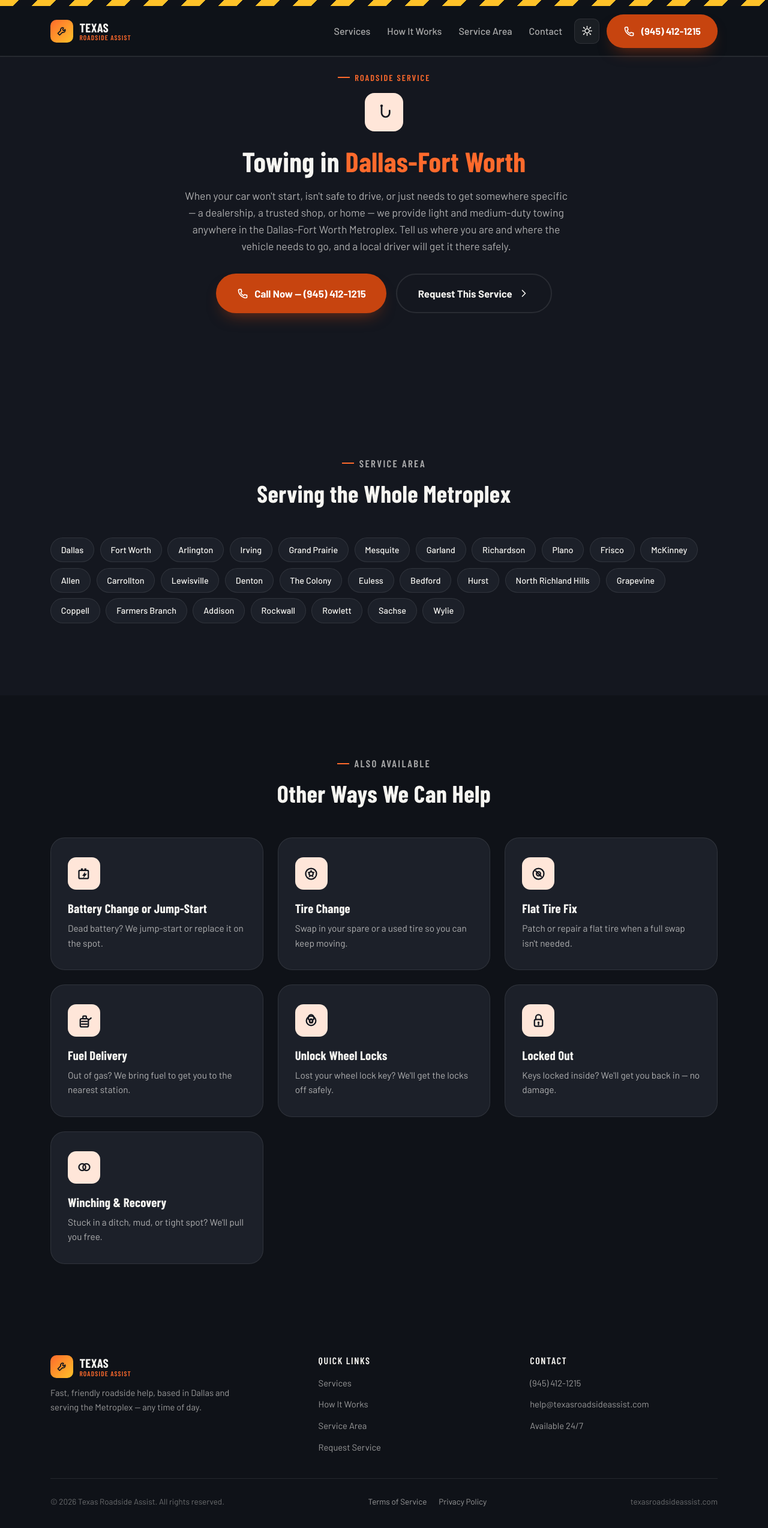
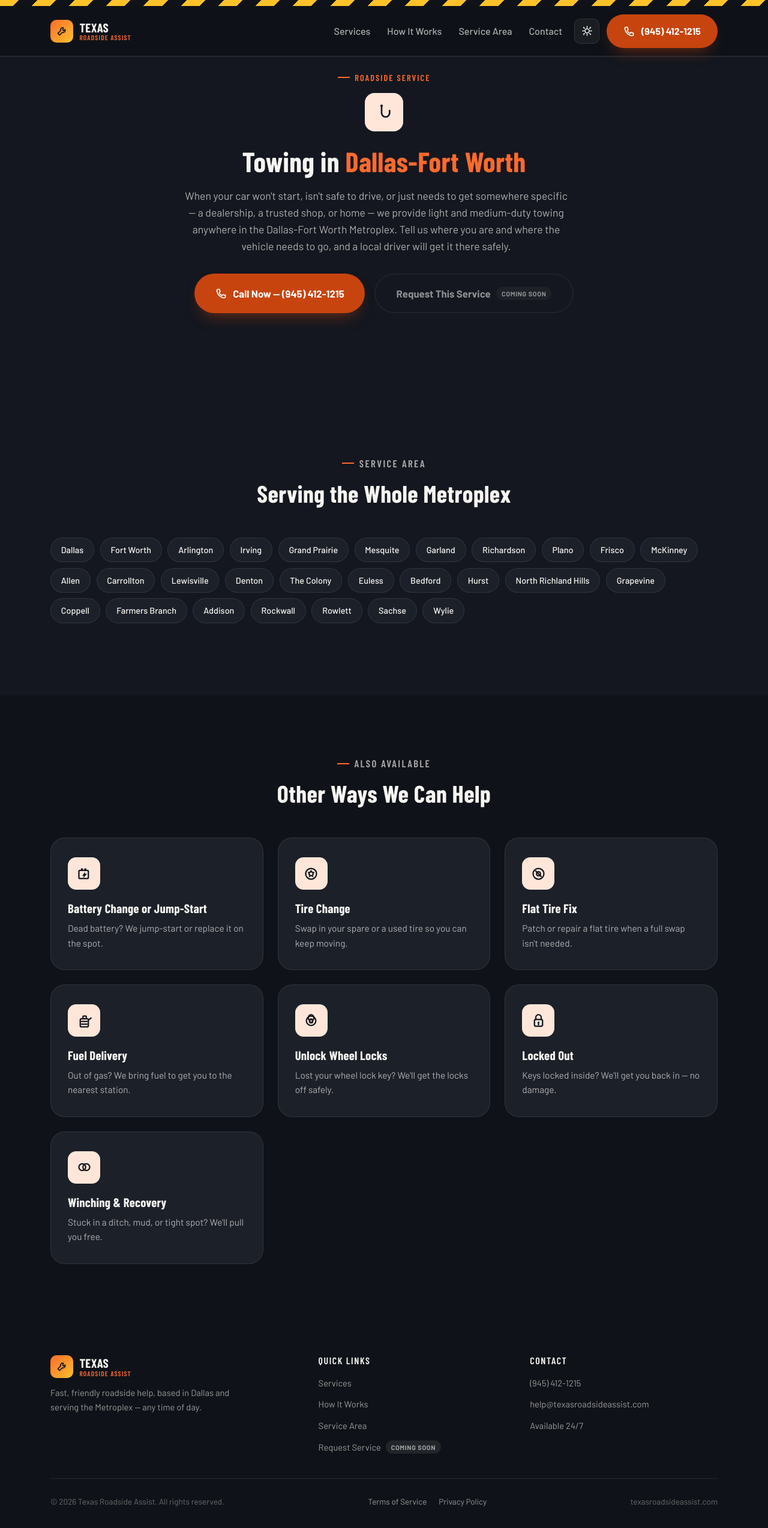
Before and after one commit to yasir-alobaidi/ownRsa, a Next.js app: page /services/towing in a window 1280 px wide. Shown: the whole page at 60% size. Built offline with nearby package versions, Linux system fonts and the light colour scheme; a web font is replaced by a local one.

Commit message:
disable request service online for prod

```diff
--- a/app/globals.css
+++ b/app/globals.css
@@ -163,6 +163,9 @@ section.alt{background:var(--bg-canvas-alt);}
 .btn-primary:disabled{opacity:0.6;cursor:not-allowed;transform:none;}
 .btn-outline{background:transparent;border:2px solid var(--border-subtle);color:var(--text-primary);}
 .btn-outline:hover{border-color:var(--signal-500);background:rgba(255,106,44,0.1);}
+.btn-outline:disabled{opacity:0.55;cursor:not-allowed;background:transparent;}
+.btn:disabled:hover{transform:none;box-shadow:none;}
+.badge-soon{display:inline-block;padding:0.15rem 0.55rem;border-radius:999px;background:var(--bg-chip-tint);font-size:0.68rem;font-weight:700;text-transform:uppercase;letter-spacing:0.06em;}
 .btn-ghost{background:var(--bg-surface-2);color:var(--text-primary);border:1px solid var(--border-subtle);}
 .btn-ghost:hover{border-color:var(--signal-500);color:var(--accent-text);}
 .btn-lg{padding:1.1rem 2.15rem;font-size:1.05rem;}
@@ -337,6 +340,7 @@ section.alt{background:var(--bg-canvas-alt);}
 .footer-col ul{display:flex;flex-direction:column;gap:0.75rem;}
 .footer-col a,.footer-col li{font-size:0.92rem;}
 .footer-col a:hover{color:var(--signal-500);}
+.footer-coming-soon{display:flex;align-items:center;gap:0.5rem;}
 .footer-bottom{padding-top:1.75rem;display:flex;flex-direction:column;gap:0.6rem;align-items:center;text-align:center;font-size:0.84rem;color:rgba(246,245,241,0.4) !important;}
 .footer-legal-links{display:flex;gap:1.25rem;}
 .footer-legal-links a{color:rgba(246,245,241,0.6);}
--- a/app/services/[slug]/page.tsx
+++ b/app/services/[slug]/page.tsx
@@ -3,7 +3,7 @@ import { notFound } from "next/navigation";
 import Link from "next/link";
 import { BUSINESS, CITIES, SERVICES, type ServiceId } from "@/lib/services";
 import { breadcrumbSchema, serviceSchema } from "@/lib/schema";
-import { SERVICE_ICONS, PhoneIcon, ChevronRightIcon } from "@/components/icons";
+import { SERVICE_ICONS, PhoneIcon } from "@/components/icons";
 
 // Longer, page-specific copy -- distinct from the one-line descriptions used
 // on the homepage cards/checkboxes, so this page has real unique content
@@ -89,10 +89,10 @@ export default async function ServiceDetailPage({ params }: Props) {
               <PhoneIcon />
               Call Now — {BUSINESS.phoneDisplay}
             </a>
-            <Link href={`/request/?service=${service.id}`} className="btn btn-outline btn-lg">
+            <button type="button" className="btn btn-outline btn-lg" disabled>
               Request This Service
-              <ChevronRightIcon />
-            </Link>
+              <span className="badge-soon">Coming Soon</span>
+            </button>
           </div>
         </div>
       </section>
--- a/components/footer.tsx
+++ b/components/footer.tsx
@@ -34,8 +34,8 @@ export function Footer() {
               <li>
                 <Link href="/#service-area">Service Area</Link>
               </li>
-              <li>
-                <Link href="/request">Request Service</Link>
+              <li className="footer-coming-soon">
+                Request Service <span className="badge-soon">Coming Soon</span>
               </li>
             </ul>
           </div>
--- a/components/hero.tsx
+++ b/components/hero.tsx
@@ -1,4 +1,3 @@
-import Link from "next/link";
 import { BUSINESS } from "@/lib/services";
 import { PhoneIcon } from "./icons";
 
@@ -20,9 +19,10 @@ export function Hero() {
             <PhoneIcon />
             Call Now — {BUSINESS.phoneDisplay}
           </a>
-          <Link href="/request" className="btn btn-outline btn-lg">
+          <button type="button" className="btn btn-outline btn-lg" disabled>
             Request Service Online
-          </Link>
+            <span className="badge-soon">Coming Soon</span>
+          </button>
         </div>
         <ul className="hero-badges">
           <li>Average 30-Minute Arrival</li>
```
Also changed, not shown: components/contact-section.tsx (+4 -5 lines).
